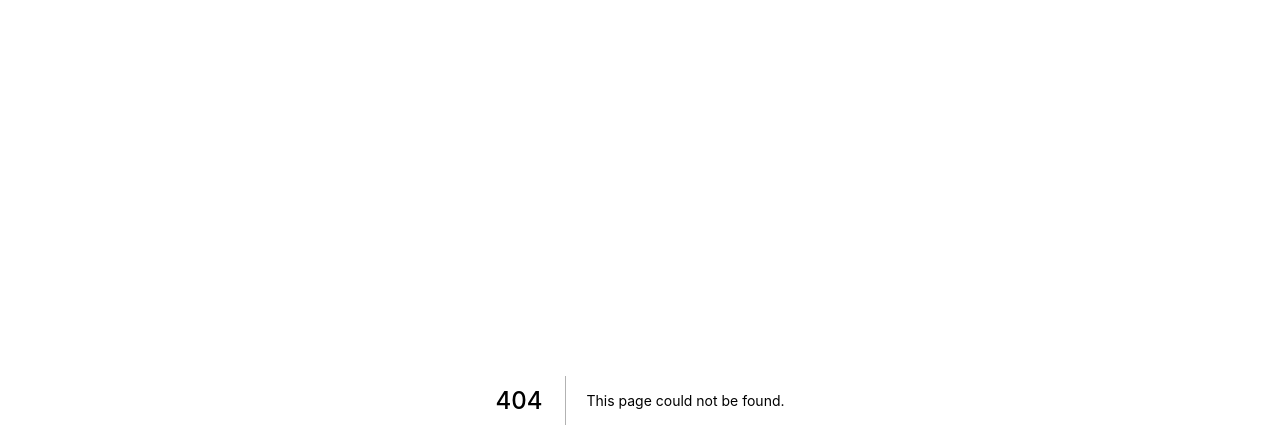
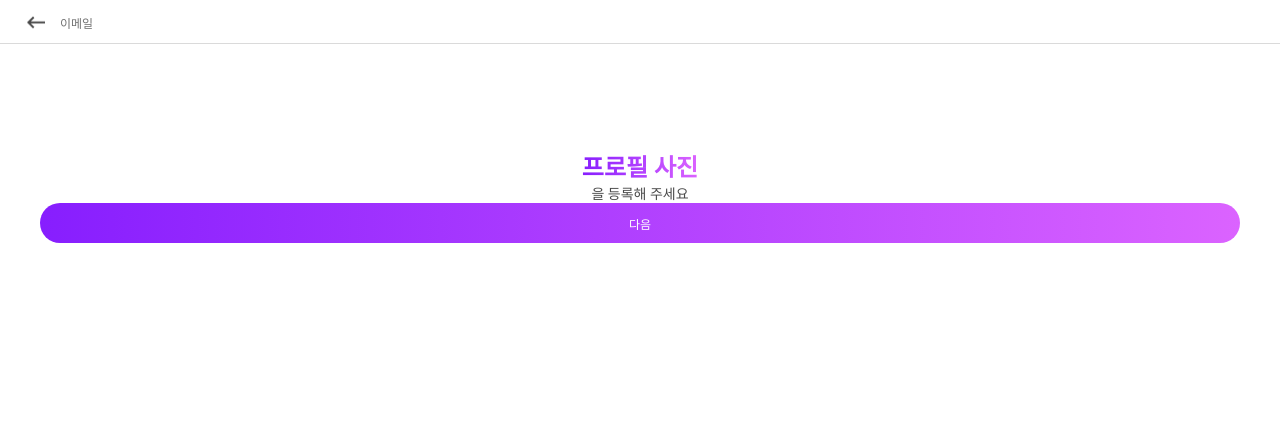
Before and after one commit to kimulchan/sb-project-oauth, a Next.js app: page /auth/profileimg in a window 1280 px wide. Before the commit this address had no page. Shown: the top 448 px of the page. Built offline with nearby package versions, Linux system fonts and the light colour scheme.

Commit message:
⚡️ :: (#11) insert profileimg page publishing

```diff
--- /dev/null
+++ b/pages/auth/profileimg.tsx
@@ -0,0 +1,17 @@
+import { Button, TopNavigation, Wrapper } from "../../components/common";
+import { BigText, MiddleText } from "../../components/text";
+
+const Profileimg = () => {
+  return (
+    <Wrapper>
+      <TopNavigation>이메일</TopNavigation>
+      <BigText>프로필 사진</BigText>
+      <MiddleText>을 등록해 주세요</MiddleText>
+      <Button enable={true} onclick={() => {}}>
+        다음
+      </Button>
+    </Wrapper>
+  );
+};
+
+export default Profileimg;
```
